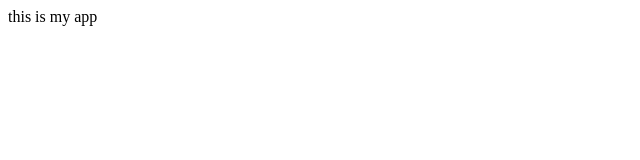
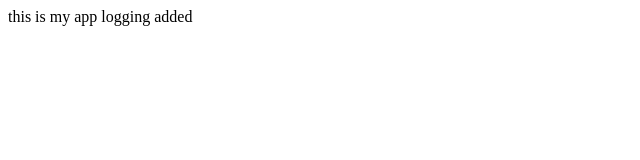
Before and after one commit to wbxsxu168/myapp1, a plain HTML site: page index.html in a window 1280 px wide. Shown: the whole page, without its empty margins (0-640 px from the left). Drawn offline with Linux system fonts and the light colour scheme.

Commit message:
logging added

```diff
--- a/index.html
+++ b/index.html
@@ -4,5 +4,6 @@
 	</head>
 	<body>
 		this is my app
+		logging added
 	</body>
 </html>
```
Also changed, not shown: logging.html (added, +1 -0 lines).
